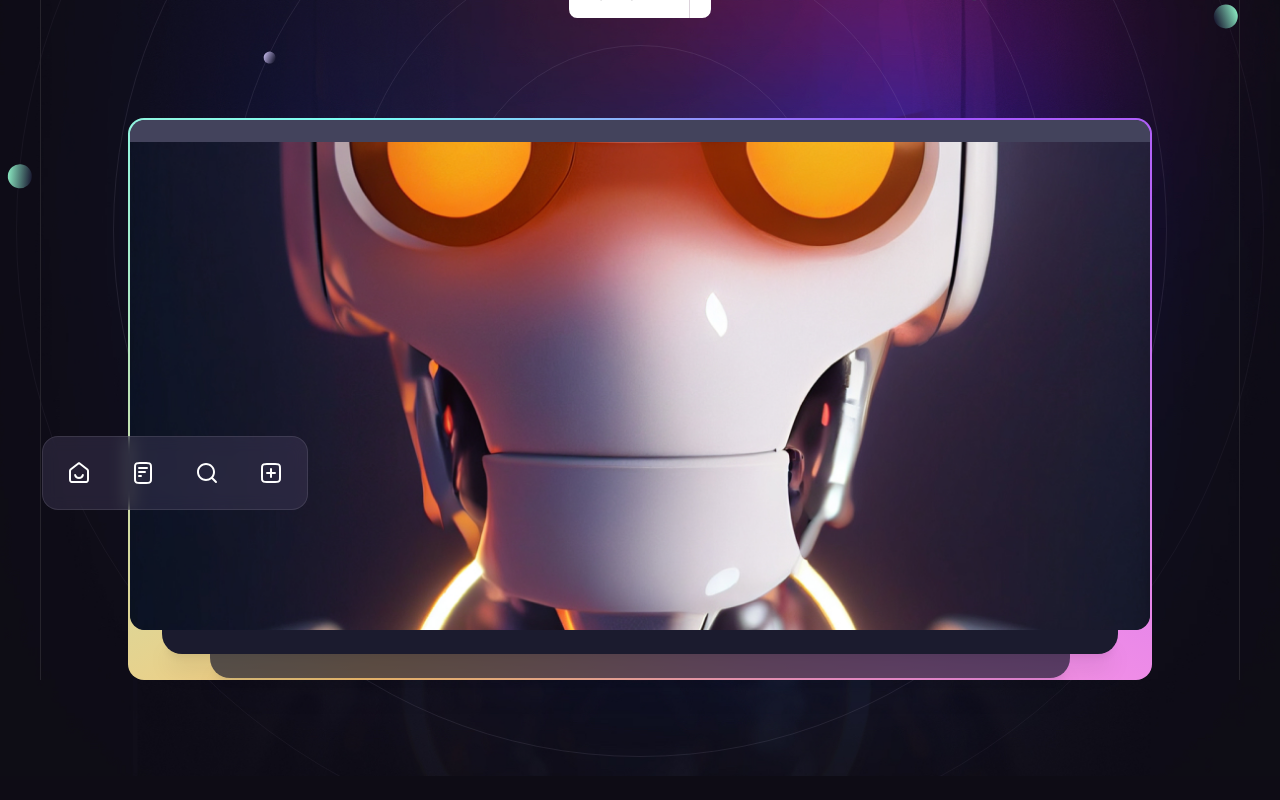
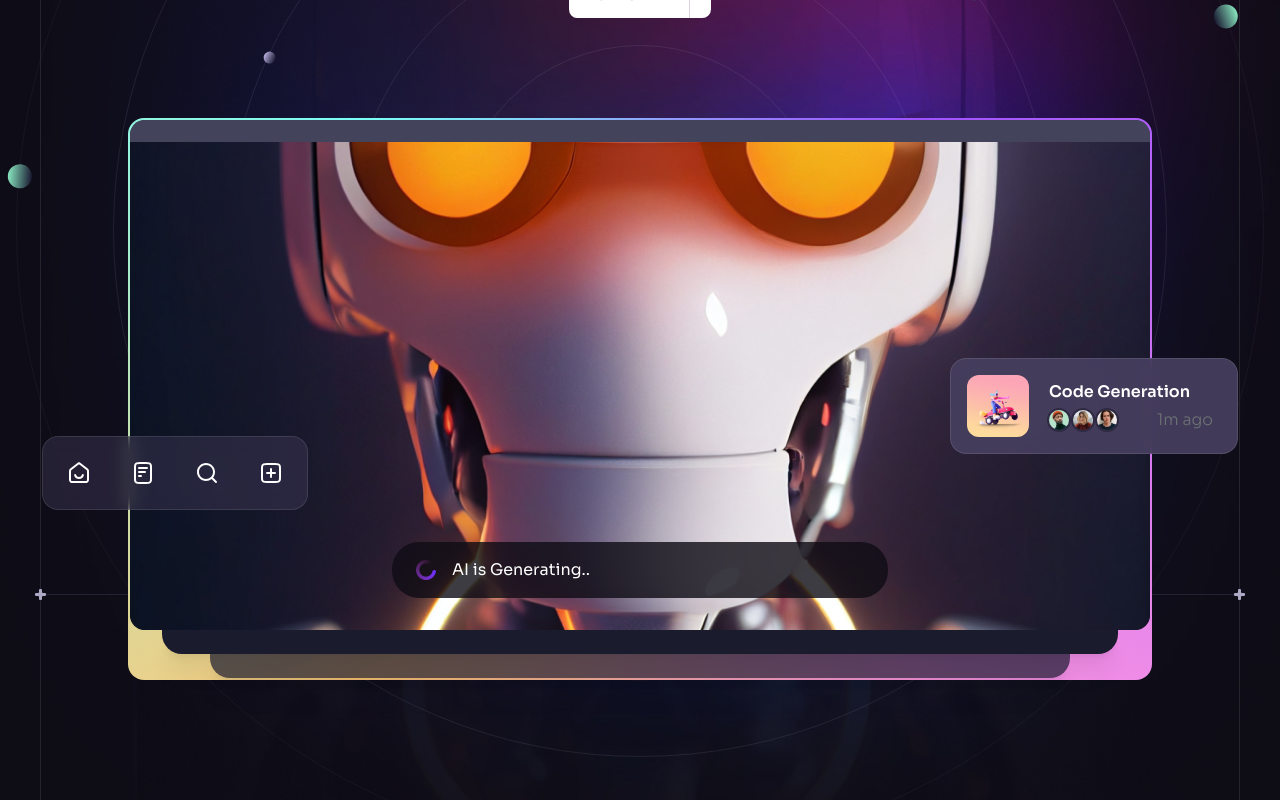
Before and after one commit to varunchauhan12/ui-ux-design, a React (Vite) app: page / in a window 1280 px wide. Shown: the part 374-1174 px from the top of the page. Before the commit the page ends 1150 px from the top, so only its background shows below. Built offline with nearby package versions, Linux system fonts and the light colour scheme.

Commit message:
created notification menu for the website

```diff
--- /dev/null
+++ b/src/components/CompanyLogos.jsx
@@ -0,0 +1,9 @@
+import React from 'react';
+
+const CompanyLogos = () => {
+  return (
+    <div>CompanyLogos</div>
+  );
+}
+
+export default CompanyLogos;
--- /dev/null
+++ b/src/components/Generating.jsx
@@ -0,0 +1,14 @@
+import React from 'react';
+import {loading} from "../assets/index.js";
+
+const Generating = ({className}) => {
+  return (
+    <div className={`flex items-center h-[3.5rem] px-6 bg-n-8/80 rounded-[1.7rem] ${className || ''}`}>
+        <img className={'w-5 h-5 mr-4'} src={loading} alt={'loading'}>
+        </img>
+            AI is Generating..
+    </div>
+  );
+}
+
+export default Generating;
--- a/src/components/HeroSection.jsx
+++ b/src/components/HeroSection.jsx
@@ -6,6 +6,9 @@
 
 import {ScrollParallax} from "react-just-parallax";
 import {heroIcons} from "../constants/index.js";
+import Generating from "./Generating.jsx";
+import Notification from "./Notification.jsx";
+import CompanyLogos from "./CompanyLogos.jsx";
 
 const HeroSection = () => {
 
@@ -52,6 +55,7 @@
                                 height={490}
                                 alt="AI"
                             />
+                            <Generating className='absolute left-4 right-4 bottom-5 md:left-1/2 md:right-auto md:bottom-8 md:w-[31rem] md:-translate-x-1/2'/>
 
                             <ScrollParallax isAbsolutelyPositioned>
                                 <ul className="hidden absolute -left-[5.5rem] bottom-[7.5rem] px-1 py-1 bg-n-9/40 backdrop-blur border border-n-1/10 rounded-2xl xl:flex">
@@ -61,6 +65,9 @@
                                         </li>
                                     ))}
                                 </ul>
+                            </ScrollParallax>
+                            <ScrollParallax isAbsolutelyPositioned>
+                                <Notification className={'hidden absolute -right-[5.5rem] bottom-[11rem] w-[18rem] xl:flex'} title={'Code Generation'}/>
                             </ScrollParallax>
 
                         </div>
@@ -80,7 +87,10 @@
 
                 <BackgroundCircles />
             </div>
+            <CompanyLogos />
+
         </div>
+        <BottomLine/>
     </Section>
   );
 }
--- /dev/null
+++ b/src/components/Notification.jsx
@@ -0,0 +1,30 @@
+import React from 'react';
+import {notificationImages} from "../constants/index.js";
+import {notification1} from "../assets/index.js";
+import CompanyLogos from "./CompanyLogos.jsx";
+
+const Notification = ({className , title}) => {
+  return (
+    <div className={`${className || ''} flex items-center p-4 pr-6 bg-n-9/90 backdrop-blur border border-n-1/10  rounded-2xl gap-5`}>
+      <img src={notification1} alt={'image'} width={62} height={62} className={'rounded-xl'}/>
+      <div className={'flex-1'}>
+        <h6 className={'mb-1 font-semibold text-base'}>{title}</h6>
+        <div className={'flex items-center justify-between'}>
+          <ul className={'flex -m-0.5'}>
+            {notificationImages.map((item,index) => (
+                <li key={index} className={'flex w-6 h-6 border-2 border-n-12 rounded-full overflow-hidden '}>
+                  <img src={item} alt={item} width={20} height={20} className={'w-full'} />
+                </li>
+            ))
+
+            }
+          </ul>
+          <div className={'body-2 text-n-13'}>1m ago</div>
+        </div>
+
+      </div>
+    </div>
+  );
+}
+
+export default Notification;
```
